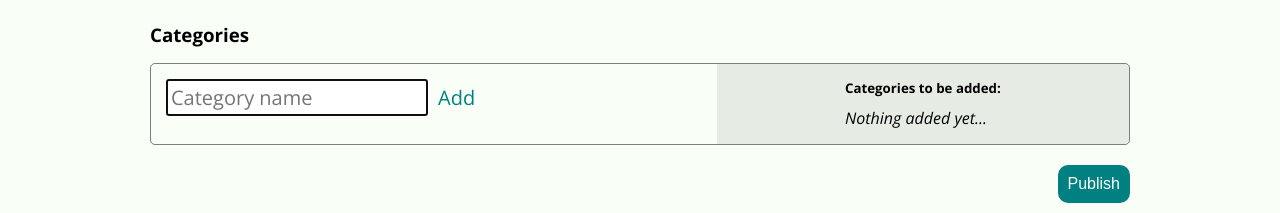
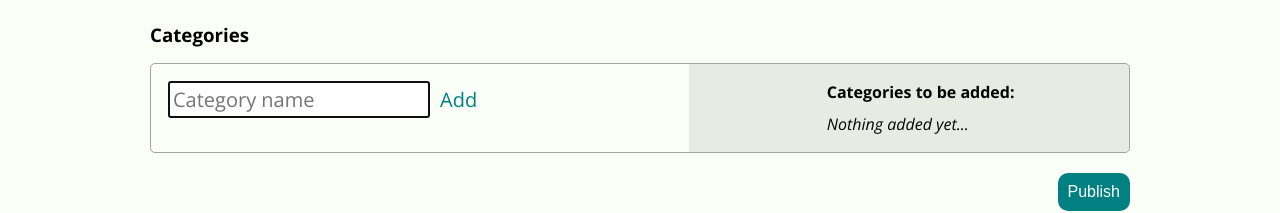
Before and after one commit to AndrewJFleming/purgation-react-blog, a React (Create React App) app in the folder client/: page /write in a window 1280 px wide. Shown: the part 674-887 px from the top of the page. Built offline with nearby package versions, Linux system fonts and the light colour scheme; sample sign-in values are in the browser's storage.

Commit message:
Finetune add cat section stylings of Write component

```diff
--- a/client/src/pages/Write/Write.css
+++ b/client/src/pages/Write/Write.css
@@ -62,16 +62,37 @@
 .addCatWrapper {
   display: flex;
   justify-content: space-between;
-  border: 1px solid rgb(0, 0, 0, 0.5);
+  border: 1px solid rgb(0, 0, 0, 0.35);
   border-radius: 5px;
+  /* min-height: 102px; */
 }
 
 .addCatLeft {
-  padding: 15px;
+  padding: 17px 17px 0px 17px;
   flex-grow: 1;
 }
 
+.addCatInput {
+  font-family: "Open Sans", sans-serif;
+  font-size: 20px;
+  padding: 3px;
+}
+
+.addCat {
+  font-family: "Open Sans", sans-serif;
+  color: teal;
+  font-size: 20px;
+
+  padding-left: 10px;
+  cursor: pointer;
+}
+
+.existsPrompt {
+  line-height: 30px;
+}
+
 .addCatRight {
+  padding: 17px 17px 17px 0px;
   display: flex;
   justify-content: center;
   flex-grow: 1;
@@ -79,10 +100,7 @@
   border-radius: 0px 5px 5px 0px;
 }
 
-.catList {
-  padding: 15px;
-}
-.catList h5 {
+.catList h4 {
   margin-bottom: 10px;
 }
 .catList li {
@@ -101,25 +119,6 @@
   color: rgb(187, 71, 51);
 }
 
-.addCatInput {
-  font-family: "Open Sans", sans-serif;
-  font-size: 20px;
-  padding: 3px;
-}
-
-.addCat {
-  font-family: "Open Sans", sans-serif;
-  color: teal;
-  font-size: 20px;
-
-  padding-left: 10px;
-  cursor: pointer;
-}
-
-.existsPrompt {
-  line-height: 35px;
-}
-
 .writeSubmit {
   display: flex;
   justify-content: flex-end;
--- a/client/src/pages/Write/Write.jsx
+++ b/client/src/pages/Write/Write.jsx
@@ -47,7 +47,7 @@ export default function Write() {
       setExistsPrompt(true);
       setTimeout(() => {
         setExistsPrompt(false);
-      }, 2000);
+      }, 3000);
       setNewCategory("");
     }
   };
@@ -119,7 +119,7 @@ export default function Write() {
             </div>
             <div className="addCatRight">
               <ul className="catList">
-                <h5>Categories to be added:</h5>
+                <h4>Categories to be added:</h4>
                 {categories.length ? (
                   categories.map((cat) => (
                     <li>
```
